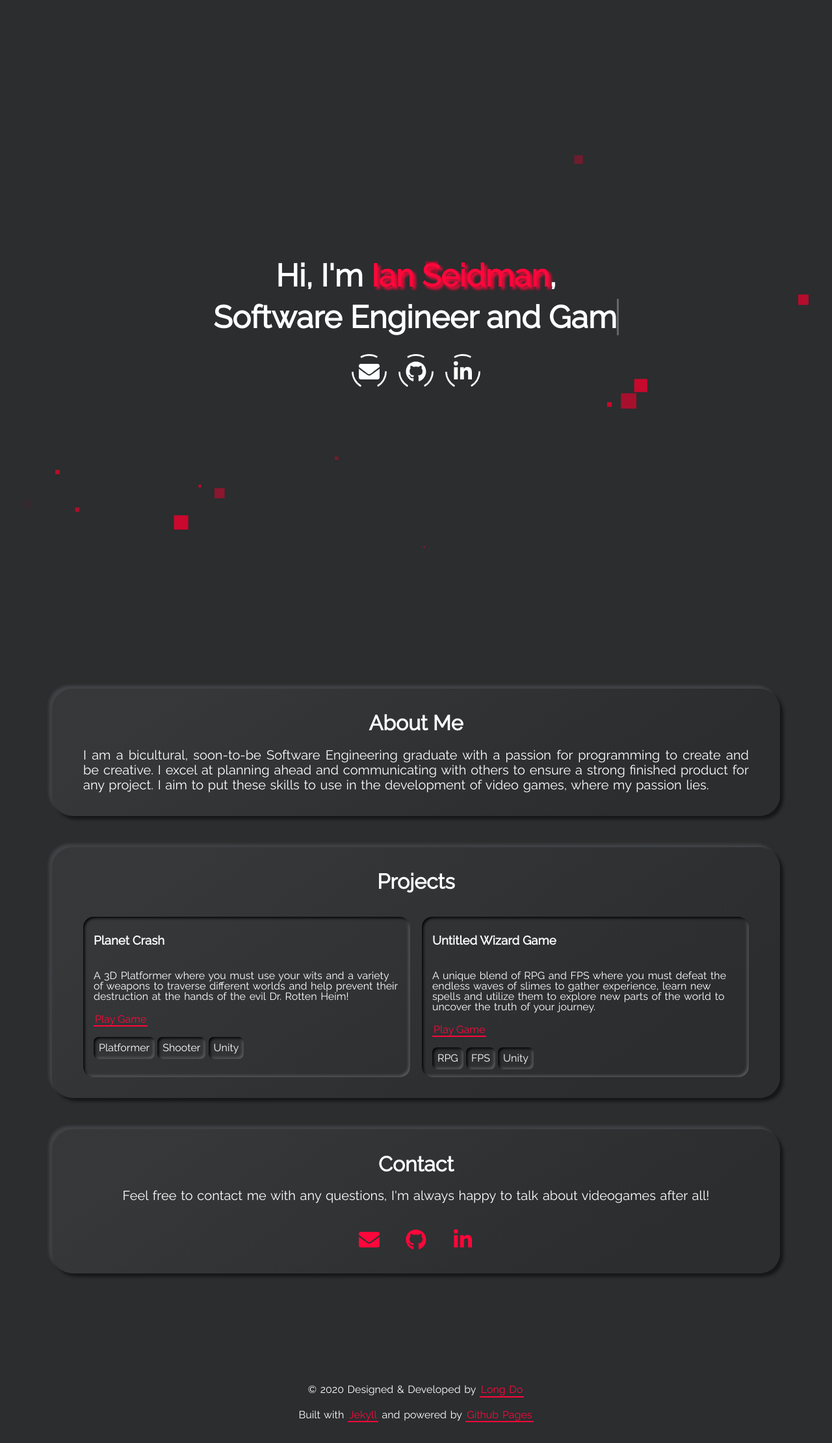
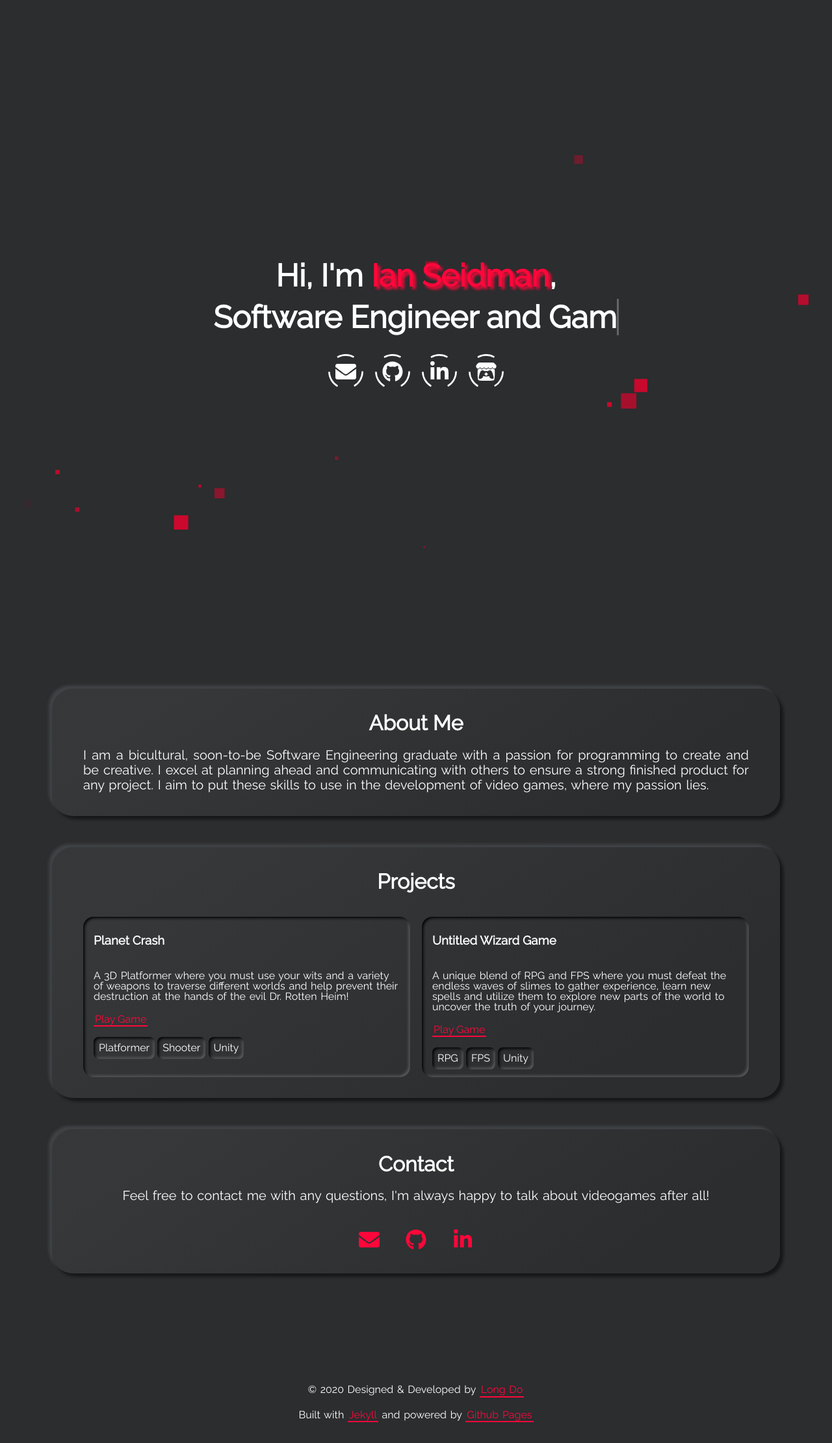
Before and after one commit to Seidmani64/Seidmani64.github.io, a Jekyll site: the page built from index.html, in a window 1280 px wide. Shown: the whole page at 65% size. Built offline with Jekyll 4.4.1, drawn with Linux system fonts in a browser that asks for light colours.

Commit message:
Added itch icon

```diff
--- a/_includes/landing-page.html
+++ b/_includes/landing-page.html
@@ -104,16 +104,16 @@
         </a>
       {% endif %}
 
-	{% if site.itchio_username != null %}
-        <a class="social-link twitter" aria-label="My Twitter" target="_blank"
-          rel="noreferrer" href="https://twitter.com/{{site.twitter_username}}"
+	{% if site.itch_username != null %}
+        <a class="social-link itch-io" aria-label="My Itch.io" target="_blank"
+          rel="noreferrer" href="https://{{site.itch-io_username}}.itch.io"
         >
           <svg viewBox="0 0 200 200" class="circle">
             <circle cx="100" cy="100" r="80" />
           </svg>
           <div class="social">
             <svg class="social-svg" viewBox="0 0 48 48">
-              <use x="12" y="12" width="24" height="24" viewBox="0 0 48 48" xlink:href="{{ "/assets/img/brands.svg#twitter" | prepend: site.baseurl }}"></use>
+              <use x="12" y="12" width="24" height="24" viewBox="0 0 48 48" xlink:href="{{ "/assets/img/brands.svg#itch-io" | prepend: site.baseurl }}""></use>
             </svg>
           </div>
           <span class="label">Itch.io</span>
```
